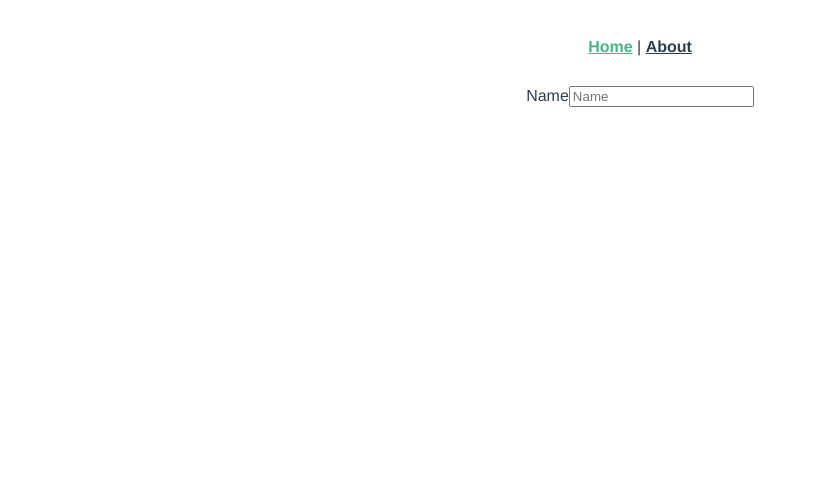
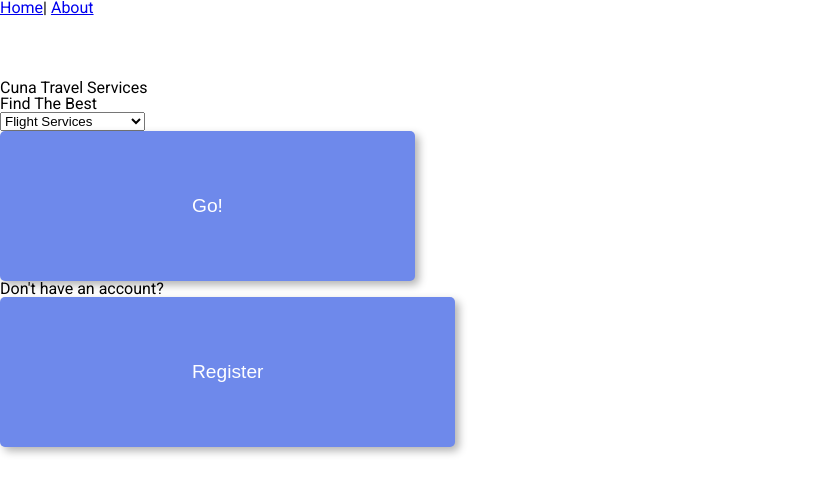
Before and after one commit to milanmedic/PUSGS, a Vue app in the folder frontend/: page /#/ in a window 1280 px wide. Shown: the top 494 px of the page, without its empty margins (0-817 px from the left). Built offline with nearby package versions, Linux system fonts and the light colour scheme.

Commit message:
Styled Home Page

```diff
--- a/frontend/public/index.html
+++ b/frontend/public/index.html
@@ -1,15 +1,19 @@
 <!DOCTYPE html>
 <html lang="en">
   <head>
-    <meta charset="utf-8">
-    <meta http-equiv="X-UA-Compatible" content="IE=edge">
-    <meta name="viewport" content="width=device-width,initial-scale=1.0">
-    <link rel="icon" href="<%= BASE_URL %>favicon.ico">
+    <meta charset="utf-8" />
+    <meta http-equiv="X-UA-Compatible" content="IE=edge" />
+    <meta name="viewport" content="width=device-width,initial-scale=1.0" />
+    <link rel="icon" href="<%= BASE_URL %>favicon.ico" />
     <title><%= htmlWebpackPlugin.options.title %></title>
   </head>
   <body>
     <noscript>
-      <strong>We're sorry but <%= htmlWebpackPlugin.options.title %> doesn't work properly without JavaScript enabled. Please enable it to continue.</strong>
+      <strong
+        >We're sorry but <%= htmlWebpackPlugin.options.title %> doesn't work
+        properly without JavaScript enabled. Please enable it to
+        continue.</strong
+      >
     </noscript>
     <div id="app"></div>
     <!-- built files will be auto injected -->
--- a/frontend/src/App.vue
+++ b/frontend/src/App.vue
@@ -1,32 +1,23 @@
 <template>
   <div id="app">
-    <div id="nav">
-      <router-link to="/">Home</router-link> |
-      <router-link to="/about">About</router-link>
-    </div>
+    <NavigationBar />
     <router-view />
   </div>
 </template>
 
+<script>
+import NavigationBar from "@/components/SharedComponents/NavigationBar.vue";
+export default {
+  components: {
+    NavigationBar
+  }
+};
+</script>
+
 <style>
+@import "./assets/globalStyles.css";
 #app {
-  font-family: Avenir, Helvetica, Arial, sans-serif;
-  -webkit-font-smoothing: antialiased;
-  -moz-osx-font-smoothing: grayscale;
-  text-align: center;
-  color: #2c3e50;
-}
-
-#nav {
-  padding: 30px;
-}
-
-#nav a {
-  font-weight: bold;
-  color: #2c3e50;
-}
-
-#nav a.router-link-exact-active {
-  color: #42b983;
+  width: 100vw;
+  height: 100vh;
 }
 </style>
--- /dev/null
+++ b/frontend/src/assets/globalStyles.css
@@ -0,0 +1,136 @@
+/* http://meyerweb.com/eric/tools/css/reset/
+   v2.0 | 20110126
+   License: none (public domain)
+*/
+
+@import url("https://fonts.googleapis.com/css2?family=Fira+Sans:ital,wght@0,400;0,700;1,400;1,700&family=Roboto:ital,wght@0,400;0,700;1,400;1,700&display=swap");
+
+html,
+body,
+div,
+span,
+applet,
+object,
+iframe,
+h1,
+h2,
+h3,
+h4,
+h5,
+h6,
+p,
+blockquote,
+pre,
+a,
+abbr,
+acronym,
+address,
+big,
+cite,
+code,
+del,
+dfn,
+em,
+img,
+ins,
+kbd,
+q,
+s,
+samp,
+small,
+strike,
+strong,
+sub,
+sup,
+tt,
+var,
+b,
+u,
+i,
+center,
+dl,
+dt,
+dd,
+ol,
+ul,
+li,
+fieldset,
+form,
+label,
+legend,
+table,
+caption,
+tbody,
+tfoot,
+thead,
+tr,
+th,
+td,
+article,
+aside,
+canvas,
+details,
+embed,
+figure,
+figcaption,
+footer,
+header,
+hgroup,
+menu,
+nav,
+output,
+ruby,
+section,
+summary,
+time,
+mark,
+audio,
+video {
+  margin: 0;
+  padding: 0;
+  border: 0;
+  font-size: 100%;
+  font: inherit;
+  vertical-align: baseline;
+}
+/* HTML5 display-role reset for older browsers */
+article,
+aside,
+details,
+figcaption,
+figure,
+footer,
+header,
+hgroup,
+menu,
+nav,
+section {
+  display: block;
+}
+body {
+  line-height: 1;
+}
+ol,
+ul {
+  list-style: none;
+}
+blockquote,
+q {
+  quotes: none;
+}
+blockquote:before,
+blockquote:after,
+q:before,
+q:after {
+  content: "";
+  content: none;
+}
+table {
+  border-collapse: collapse;
+  border-spacing: 0;
+}
+
+html {
+  font-size: 16px;
+  font-family: "Roboto", "Fira Sans", sans-serif;
+}
--- a/frontend/src/components/BaseComponents/BaseButton.vue
+++ b/frontend/src/components/BaseComponents/BaseButton.vue
@@ -18,4 +18,17 @@ export default {
 </script>
 
 <style>
+.submit-button {
+  padding: 5% 15%;
+  font-size: 1.2rem;
+  background-color: #6e89eb;
+  color: white;
+  border-radius: 5px;
+  border: none;
+  box-shadow: rgba(0, 0, 0, 0.3) 4px 4px 8px;
+}
+button:active {
+  color: red;
+  box-shadow: rgba(0, 0, 0, 0.3) 1px 1px 2px;
+}
 </style>
--- /dev/null
+++ b/frontend/src/components/SharedComponents/NavigationBar.vue
@@ -0,0 +1,17 @@
+<template>
+  <nav id="navigation">
+    <router-link :to="{name: 'Home'}">Home</router-link>|
+    <router-link :to="{name: 'About'}">About</router-link>
+  </nav>
+</template>
+
+<script>
+export default {};
+</script>
+
+<style scoped>
+#navigation {
+  height: 10%;
+  width: 100%;
+}
+</style>
--- a/frontend/src/router/index.js
+++ b/frontend/src/router/index.js
@@ -8,7 +8,7 @@ const routes = [
   {
     path: "/",
     name: "Home",
-    component: Home
+    component: Home,
   },
   {
     path: "/about",
@@ -17,12 +17,18 @@ const routes = [
     // this generates a separate chunk (about.[hash].js) for this route
     // which is lazy-loaded when the route is visited.
     component: () =>
-      import(/* webpackChunkName: "about" */ "../views/About.vue")
-  }
+      import(/* webpackChunkName: "about" */ "../views/About.vue"),
+  },
+  {
+    path: "/register",
+    name: "Register",
+    component: () =>
+      import(/* webpackChunkName: "about" */ "../views/Register.vue"),
+  },
 ];
 
 const router = new VueRouter({
-  routes
+  routes,
 });
 
 export default router;
--- a/frontend/src/views/Home.vue
+++ b/frontend/src/views/Home.vue
@@ -1,17 +1,111 @@
 <template>
-  <div class="home">
-    <BaseInput label="Name" v-model="name" type="text" placeholder="Name" class="field" />
+  <div id="home">
+    <header class="home-header">
+      <h1>Cuna Travel Services</h1>
+    </header>
+    <section class="home-search-services">
+      <h2>Find The Best</h2>
+      <BaseForm @submit.prevent="helloWorld" class="search-for-services-form">
+        <template v-slot:formFields>
+          <BaseSelect v-model="selectedOption" :options="options" />
+        </template>
+        <template v-slot:formButtons>
+          <BaseButton type="submit" buttonClass="submit-button">Go!</BaseButton>
+        </template>
+      </BaseForm>
+    </section>
+    <section class="home-register-section">
+      <h3>Don't have an account?</h3>
+      <router-link :to="{name: 'Register'}">
+        <BaseButton buttonClass="submit-button">Register</BaseButton>
+      </router-link>
+    </section>
   </div>
 </template>
 
 <script>
 // @ is an alias to /src
-import BaseInput from "@/components/BaseComponents/BaseInput.vue";
+import BaseButton from "@/components/BaseComponents/BaseButton.vue";
+import BaseSelect from "@/components/BaseComponents/BaseSelect.vue";
+import BaseForm from "@/components/BaseComponents/BaseForm.vue";
 
 export default {
   name: "Home",
+  data() {
+    return {
+      selectedOption: "Flight Services",
+      options: ["Flight Services", "Rent-A-Car Services"]
+    };
+  },
+  methods: {
+    helloWorld() {
+      console.log("hello World");
+    }
+  },
   components: {
-    BaseInput
+    BaseForm,
+    BaseSelect,
+    BaseButton
   }
 };
 </script>
+
+<style scoped>
+@media only screen and (device-width: 375px) and (device-height: 812px) and (-webkit-device-pixel-ratio: 3) {
+  #home {
+    margin: 10% 0 0 0;
+    height: 85%;
+    width: 100%;
+    display: grid;
+    grid-template-rows: 1fr 2fr 1fr;
+    justify-items: center;
+  }
+
+  .home-header h1 {
+    font-weight: bold;
+    font-size: 3rem;
+    text-align: center;
+  }
+  .home-search-services {
+    width: 90%;
+    padding: 10% 5% 0 5%;
+    display: flex;
+    flex-direction: column;
+    align-items: center;
+    justify-content: space-around;
+  }
+
+  .home-search-services h2 {
+    font-size: 2rem;
+  }
+
+  .search-for-services-form {
+    display: flex;
+    flex-direction: column;
+    justify-content: space-around;
+    height: 80%;
+  }
+
+  .search-for-services-form :nth-child(2) {
+    display: flex;
+    justify-content: center;
+  }
+
+  .home-register-section {
+    display: flex;
+    flex-direction: column;
+    align-items: center;
+    justify-content: flex-start;
+  }
+
+  .home-register-section h3 {
+    font-size: 1.2rem;
+    margin: 0 0 15% 0;
+  }
+
+  .home-register-section a {
+    text-align: center;
+    width: 100%;
+  }
+}
+</style>
--- /dev/null
+++ b/frontend/src/views/Register.vue
@@ -0,0 +1,10 @@
+<template>
+  <div>Register</div>
+</template>
+
+<script>
+export default {};
+</script>
+
+<style>
+</style>
```
